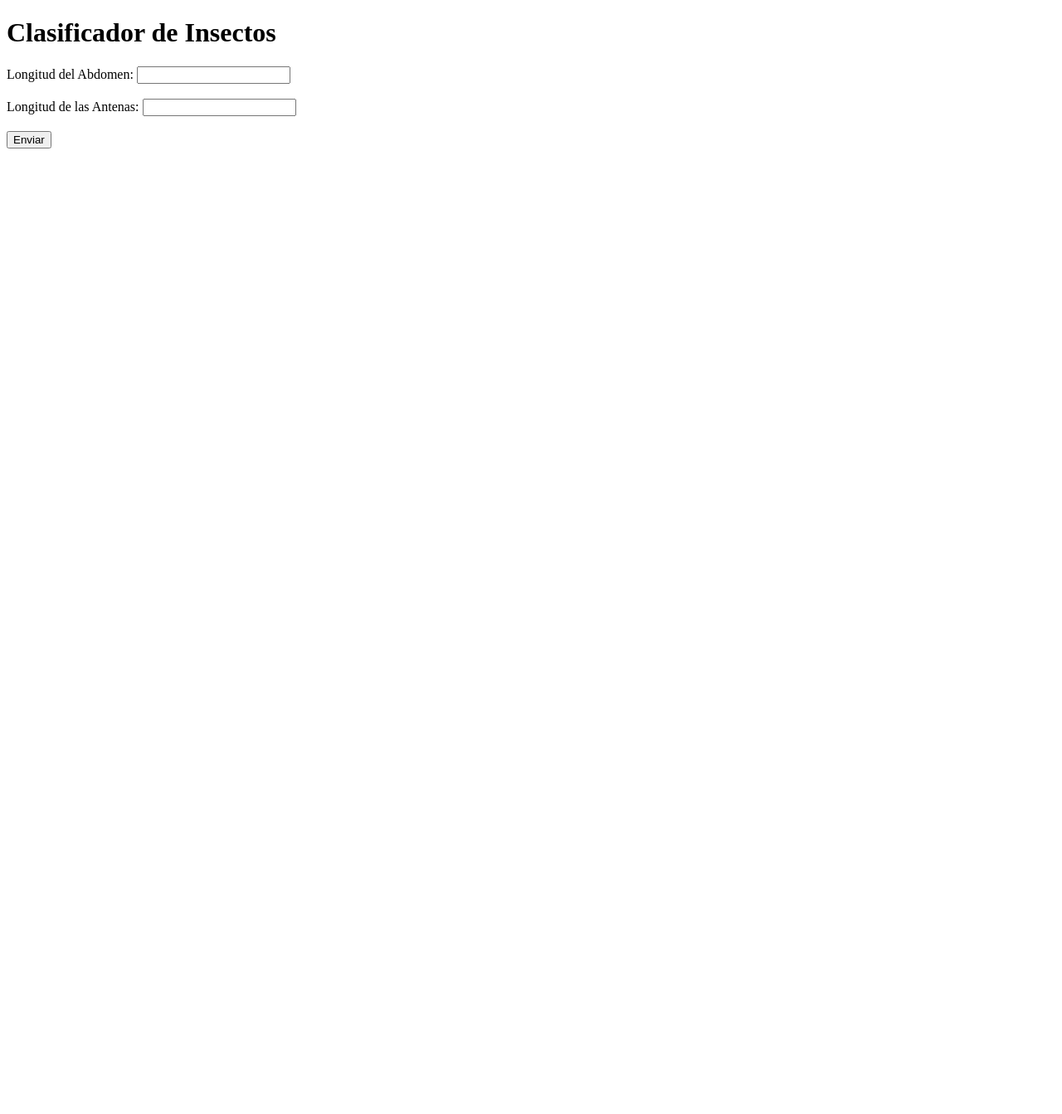
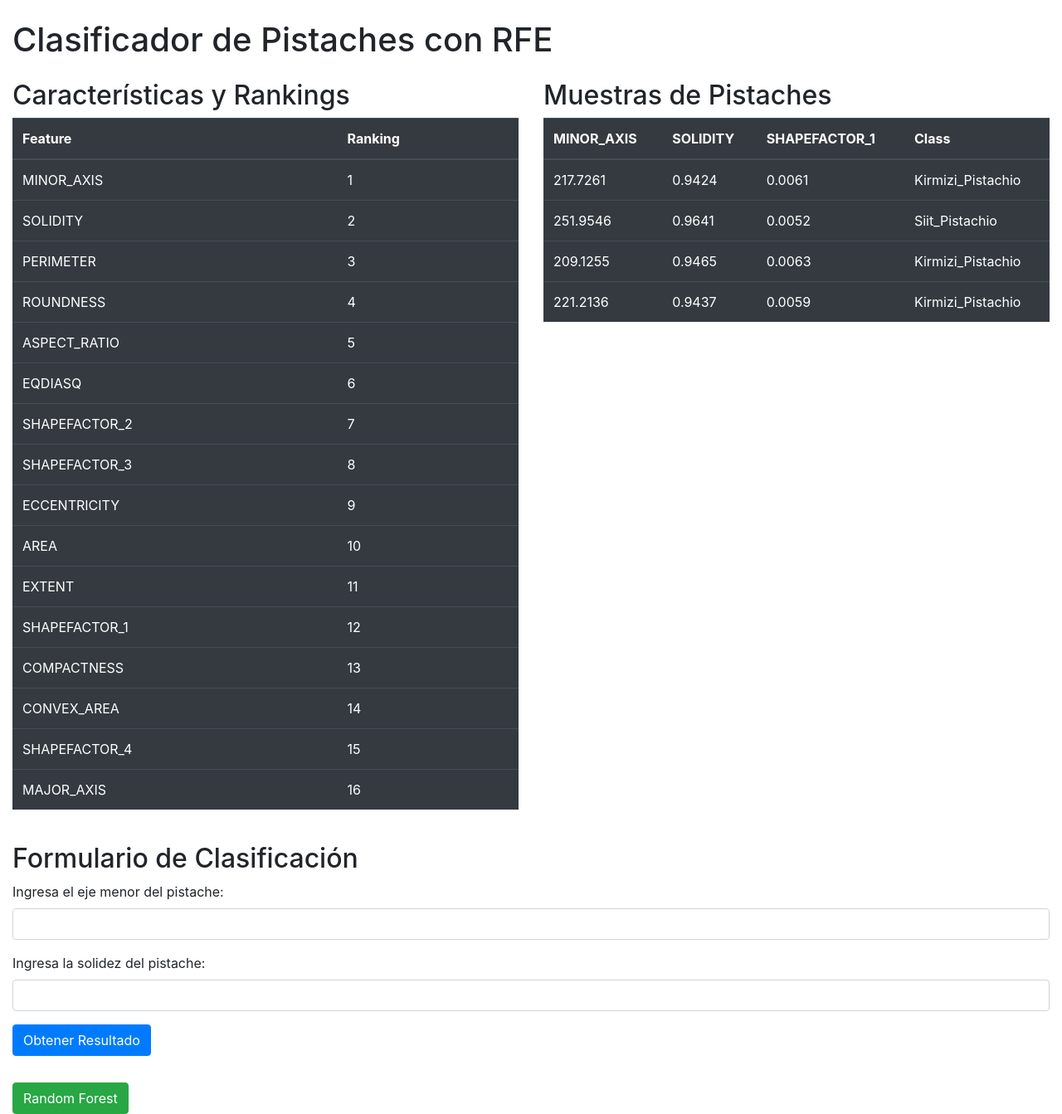
Before and after one commit to JorgeSL20/pryfinmes2, a Flask app: page / in a window 1280 px wide. Shown: the whole page at 83% size. Before the commit the page ends 179 px from the top, so only its background shows below. Run offline with Flask 3, Linux system fonts and the light colour scheme; parts of the project's set-up code (start-up, migrations or seed data) failed here and were passed over; some libraries are stand-ins or nearby versions.

Commit message:
Primer intento

```diff
--- a/app.py
+++ b/app.py
@@ -1,6 +1,7 @@
 from flask import Flask, request, render_template, jsonify
 import joblib
 import pandas as pd
+from sklearn.preprocessing import StandardScaler
 import logging
 
 app = Flask(__name__)
@@ -8,9 +9,11 @@ app = Flask(__name__)
 # Configurar el registro
 logging.basicConfig(level=logging.DEBUG)
 
-# Cargar el modelo entrenado
+# Cargar el modelo entrenado y el escalador
 model = joblib.load('model.pkl')
-app.logger.debug('Modelo cargado correctamente.')
+scaler = joblib.load('scaler.pkl')
+
+app.logger.debug('Modelo y escalador cargados correctamente.')
 
 @app.route('/')
 def home():
@@ -20,15 +23,15 @@ def home():
 def predict():
     try:
         # Obtener los datos enviados en el request
-        abdomen = float(request.form['abdomen'])
-        antena = float(request.form['antena'])
+        MINOR_AXIS = float(request.form['MINOR_AXIS'])
+        SOLIDITY = float(request.form['SOLIDITY'])
 
-        # Crear un DataFrame con los datos
-        data_df = pd.DataFrame([[abdomen, antena]], columns=['abdomen', 'antena'])
-        app.logger.debug(f'DataFrame creado: {data_df}')
+        # Escalar los datos de entrada automáticamente
+        input_data = pd.DataFrame([[MINOR_AXIS, SOLIDITY]], columns=['MINOR_AXIS', 'SOLIDITY'])
+        input_data_scaled = scaler.transform(input_data)
 
         # Realizar predicciones
-        prediction = model.predict(data_df)
+        prediction = model.predict(input_data_scaled)
         app.logger.debug(f'Predicción: {prediction[0]}')
 
         # Devolver las predicciones como respuesta JSON
--- a/templates/formulario.html
+++ b/templates/formulario.html
@@ -1,26 +1,177 @@
 <!DOCTYPE html>
 <html>
 <head>
-    <title>Clasificador de Insectos</title>
+    <title>Clasificador de Pistaches con RFE (Recursive Feature Elimination/Eliminación Recursiva de Características)</title>
+    <link rel="stylesheet" href="https://maxcdn.bootstrapcdn.com/bootstrap/4.5.2/css/bootstrap.min.css">
+    <style>
+        th, td {
+            text-align: left;
+        }
+    </style>
+</head>
+<body>
+    <div class="container-fluid">
+        <h1 class="mt-4 mb-4">Clasificador de Pistaches con RFE</h1>
+
+        <div class="row">
+            <div class="col-md-6 mb-4">
+                <h2>Características y Rankings</h2>
+                <table class="table table-dark table-hover">
+                    <thead>
+                        <tr>
+                            <th scope="col">Feature</th>
+                            <th scope="col">Ranking</th>
+                        </tr>
+                    </thead>
+                    <tbody>
+                        <tr>
+                            <td>MINOR_AXIS</td>
+                            <td>1</td>
+                        </tr>
+                        <tr>
+                            <td>SOLIDITY</td>
+                            <td>2</td>
+                        </tr>
+                        <tr>
+                            <td>PERIMETER</td>
+                            <td>3</td>
+                        </tr>
+                        <tr>
+                            <td>ROUNDNESS</td>
+                            <td>4</td>
+                        </tr>
+                        <tr>
+                            <td>ASPECT_RATIO</td>
+                            <td>5</td>
+                        </tr>
+                        <tr>
+                            <td>EQDIASQ</td>
+                            <td>6</td>
+                        </tr>
+                        <tr>
+                            <td>SHAPEFACTOR_2</td>
+                            <td>7</td>
+                        </tr>
+                        <tr>
+                            <td>SHAPEFACTOR_3</td>
+                            <td>8</td>
+                        </tr>
+                        <tr>
+                            <td>ECCENTRICITY</td>
+                            <td>9</td>
+                        </tr>
+                        <tr>
+                            <td>AREA</td>
+                            <td>10</td>
+                        </tr>
+                        <tr>
+                            <td>EXTENT</td>
+                            <td>11</td>
+                        </tr>
+                        <tr>
+                            <td>SHAPEFACTOR_1</td>
+                            <td>12</td>
+                        </tr>
+                        <tr>
+                            <td>COMPACTNESS</td>
+                            <td>13</td>
+                        </tr>
+                        <tr>
+                            <td>CONVEX_AREA</td>
+                            <td>14</td>
+                        </tr>
+                        <tr>
+                            <td>SHAPEFACTOR_4</td>
+                            <td>15</td>
+                        </tr>
+                        <tr>
+                            <td>MAJOR_AXIS</td>
+                            <td>16</td>
+                        </tr>
+                    </tbody>
+                </table>
+            </div>
+
+            <div class="col-md-6 mb-4">
+                <h2>Muestras de Pistaches</h2>
+                <table class="table table-dark table-hover">
+                    <thead>
+                        <tr>
+                            <th scope="col">MINOR_AXIS</th>
+                            <th scope="col">SOLIDITY</th>
+                            <th scope="col">SHAPEFACTOR_1</th>
+                            <th scope="col">Class</th>
+                        </tr>
+                    </thead>
+                    <tbody>
+                        <tr>
+                            <td>217.7261</td>
+                            <td>0.9424</td>
+                            <td>0.0061</td>
+                            <td>Kirmizi_Pistachio</td>
+                        </tr>
+                        <tr>
+                            <td>251.9546</td>
+                            <td>0.9641</td>
+                            <td>0.0052</td>
+                            <td>Siit_Pistachio</td>
+                        </tr>
+                        <tr>
+                            <td>209.1255</td>
+                            <td>0.9465</td>
+                            <td>0.0063</td>
+                            <td>Kirmizi_Pistachio</td>
+                        </tr>
+                        <tr>
+                            <td>221.2136</td>
+                            <td>0.9437</td>
+                            <td>0.0059</td>
+                            <td>Kirmizi_Pistachio</td>
+                        </tr>
+                    </tbody>
+                </table>
+            </div>
+        </div>
+
+        <h2>Formulario de Clasificación</h2>
+        <form id="formulario" onsubmit="clasificarPistache(event)">
+            <div class="form-group">
+                <label for="MINOR_AXIS">Ingresa el eje menor del pistache:</label>
+                <input type="text" class="form-control" id="MINOR_AXIS" name="MINOR_AXIS">
+            </div>
+            <div class="form-group">
+                <label for="SOLIDITY">Ingresa la solidez del pistache:</label>
+                <input type="text" class="form-control" id="SOLIDITY" name="SOLIDITY">
+            </div>
+            <button type="submit" class="btn btn-primary">Obtener Resultado</button>
+        </form>
+        <p id="resultado" class="mt-3"></p>
+
+        <button onclick="window.location.href='https://www.ejemplo.com/random_forest';" class="btn btn-success mt-3">Random Forest</button>
+    </div>
+
+    <script src="https://code.jquery.com/jquery-3.5.1.slim.min.js"></script>
+    <script src="https://cdn.jsdelivr.net/npm/@popperjs/core@2.5.3/dist/umd/popper.min.js"></script>
+    <script src="https://cdn.jsdelivr.net/npm/bootstrap@4.5.2/dist/js/bootstrap.min.js"></script>
     <script>
-        function clasificarInsecto(event) {
+        function clasificarPistache(event) {
             event.preventDefault();
-            const abdomen = document.getElementById('abdomen').value;
-            const antena = document.getElementById('antena').value;
+            const MINOR_AXIS = document.getElementById('MINOR_AXIS').value;
+            const SOLIDITY = document.getElementById('SOLIDITY').value;
 
             fetch('/predict', {
                 method: 'POST',
                 headers: {
                     'Content-Type': 'application/x-www-form-urlencoded',
                 },
-                body: `abdomen=${abdomen}&antena=${antena}`,
+                body: `MINOR_AXIS=${MINOR_AXIS}&SOLIDITY=${SOLIDITY}`,
             })
             .then(response => response.json())
             .then(data => {
                 if (data.error) {
                     document.getElementById('resultado').innerText = 'Error: ' + data.error;
                 } else {
-                    document.getElementById('resultado').innerText = 'El insecto es una ' + data.categoria;
+                    document.getElementById('resultado').innerText = 'El tipo de pistache es ' + data.categoria;
                 }
             })
             .catch(error => {
@@ -29,16 +180,5 @@
             });
         }
     </script>
-</head>
-<body>
-    <h1>Clasificador de Insectos</h1>
-    <form id="formulario" onsubmit="clasificarInsecto(event)">
-        <label for="abdomen">Longitud del Abdomen:</label>
-        <input type="text" id="abdomen" name="abdomen"><br><br>
-        <label for="antena">Longitud de las Antenas:</label>
-        <input type="text" id="antena" name="antena"><br><br>
-        <input type="submit" value="Enviar">
-    </form>
-    <p id="resultado"></p>
 </body>
 </html>
```
Also changed, not shown: requeriments.txt (added, +21 -0 lines), 2 other files.
